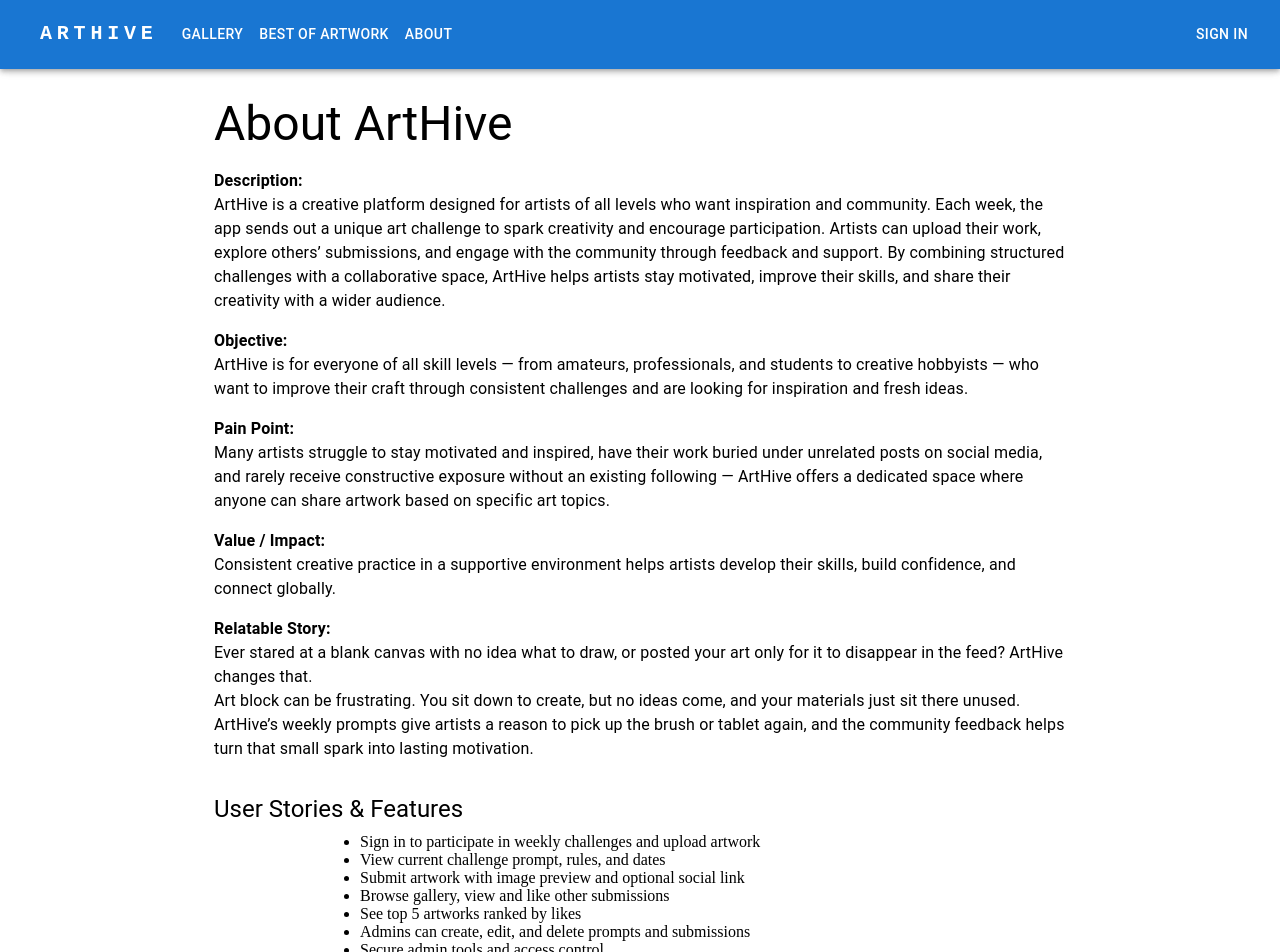
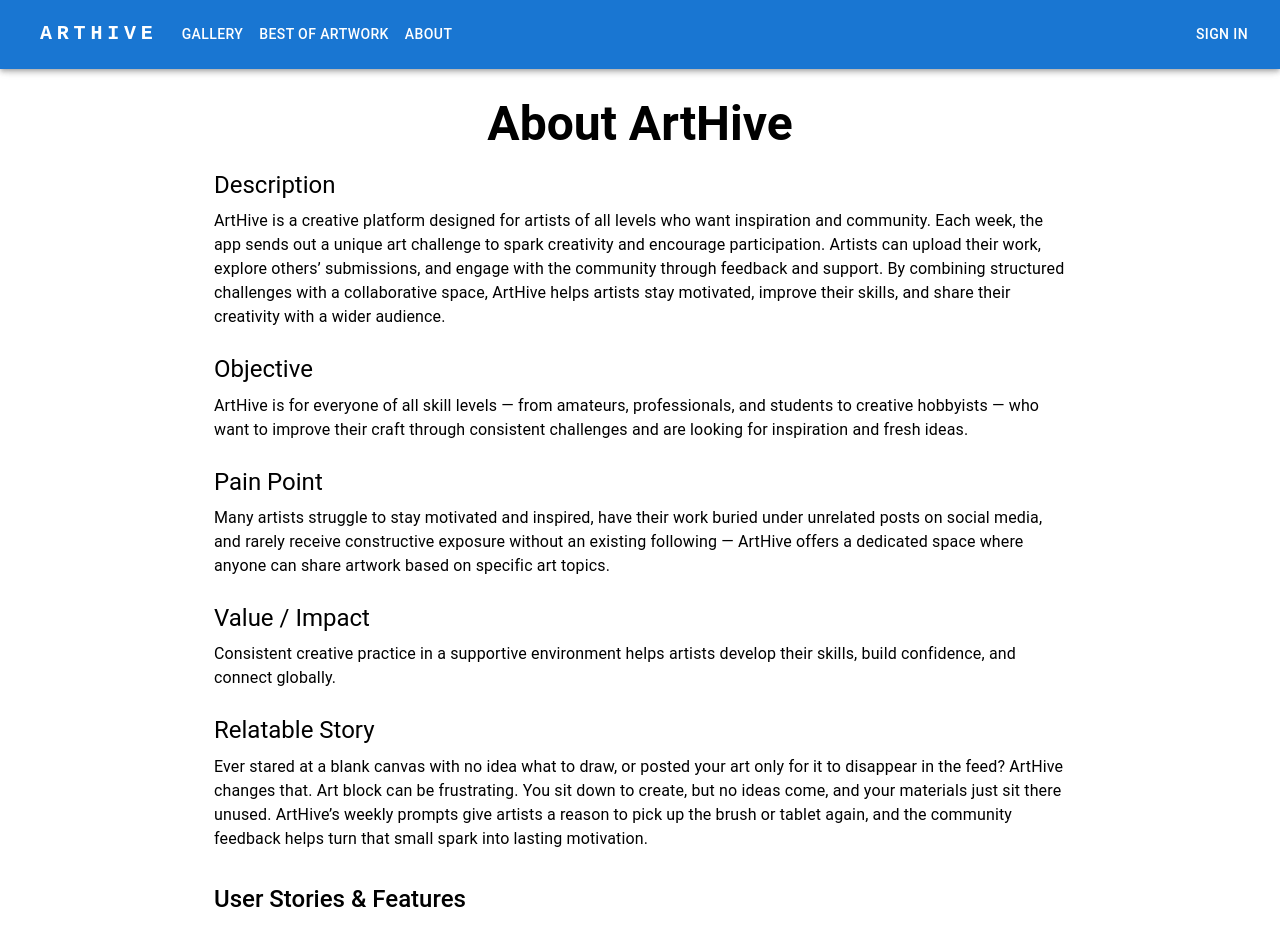
Before and after one commit to Code-the-Dream-School/jj-practicum-team-4-front, a React (Vite) app: page /about in a window 1280 px wide. Shown: the top 952 px of the page. Built offline with nearby package versions, Linux system fonts and the light colour scheme; some icons are missing.

Commit message:
Updated  with MUI

```diff
--- a/package.json
+++ b/package.json
@@ -15,14 +15,12 @@
     "@fontsource/roboto": "^5.2.6",
     "@mui/icons-material": "^7.3.1",
     "@mui/material": "^7.3.1",
-    "@mui/styled-engine-sc": "^7.3.1",
     "axios": "^1.11.0",
     "install": "^0.13.0",
     "npm": "^11.5.2",
     "react": "^19.1.0",
     "react-dom": "^19.1.0",
-    "react-router-dom": "^7.8.2",
-    "styled-components": "^6.1.19"
+    "react-router-dom": "^7.8.2"
   },
   "devDependencies": {
     "@types/react": "^19.1.8",
--- a/src/pages/About.jsx
+++ b/src/pages/About.jsx
@@ -1,69 +1,93 @@
 import React from "react";
-import { Box, Typography, Container } from "@mui/material";
-
+import { Box, Typography, Container, List, ListItem } from "@mui/material";
 export default function About() {
+  const features = [
+    "Sign in to participate in weekly challenges and upload artwork",
+    "View current challenge prompt, rules, and dates",
+    "Submit artwork with image preview and optional social link",
+    "Browse gallery, view and like other submissions",
+    "See top 5 artworks ranked by likes",
+    "Admins can create, edit, and delete prompts and submissions",
+    "Secure admin tools and access control",
+  ];
   return (
     <Container maxWidth="md">
-      <Box sx={{ py: 4, textAlign: "left" }}>
-        <Typography variant="h3" gutterBottom>
+      <Box sx={{ py: 4 }}>
+        <Typography variant="h3" align="center" fontWeight={600} gutterBottom>
           About ArtHive
         </Typography>
-        <Typography variant="body1" paragraph>
-          <strong>Description:</strong> <br />
-          ArtHive is a creative platform designed for artists of all levels who
-          want inspiration and community. Each week, the app sends out a unique
-          art challenge to spark creativity and encourage participation. Artists
-          can upload their work, explore others’ submissions, and engage with
-          the community through feedback and support. By combining structured
-          challenges with a collaborative space, ArtHive helps artists stay
-          motivated, improve their skills, and share their creativity with a
-          wider audience.
+        <Box sx={{ mb: 3 }}>
+          <Typography variant="h5" fontWeight={400} gutterBottom>
+            Description
           </Typography>
-        <Typography variant="body1" paragraph>
-          <strong>Objective:</strong> <br />
+          <Typography variant="body1">
+            ArtHive is a creative platform designed for artists of all levels
+            who want inspiration and community. Each week, the app sends out a
+            unique art challenge to spark creativity and encourage
+            participation. Artists can upload their work, explore others’
+            submissions, and engage with the community through feedback and
+            support. By combining structured challenges with a collaborative
+            space, ArtHive helps artists stay motivated, improve their skills,
+            and share their creativity with a wider audience.
+          </Typography>
+        </Box>
+        <Box sx={{ mb: 3 }}>
+          <Typography variant="h5" fontWeight={400} gutterBottom>
+            Objective
+          </Typography>
+          <Typography variant="body1">
             ArtHive is for everyone of all skill levels — from amateurs,
             professionals, and students to creative hobbyists — who want to
-          improve their craft through consistent challenges and are looking for
-          inspiration and fresh ideas.
+            improve their craft through consistent challenges and are looking
+            for inspiration and fresh ideas.
           </Typography>
-        <Typography variant="body1" paragraph>
-          <strong>Pain Point:</strong> <br />
-          Many artists struggle to stay motivated and inspired, have their work
-          buried under unrelated posts on social media, and rarely receive
-          constructive exposure without an existing following — ArtHive offers a
-          dedicated space where anyone can share artwork based on specific art
-          topics.
+        </Box>
+        <Box sx={{ mb: 3 }}>
+          <Typography variant="h5" fontWeight={400} gutterBottom>
+            Pain Point
           </Typography>
-        <Typography variant="body1" paragraph>
-          <strong>Value / Impact:</strong> <br />
-          Consistent creative practice in a supportive environment helps artists
-          develop their skills, build confidence, and connect globally.
+          <Typography variant="body1">
+            Many artists struggle to stay motivated and inspired, have their
+            work buried under unrelated posts on social media, and rarely
+            receive constructive exposure without an existing following —
+            ArtHive offers a dedicated space where anyone can share artwork
+            based on specific art topics.
           </Typography>
-        <Typography variant="body1" paragraph>
-          <strong>Relatable Story:</strong> <br />
+        </Box>
+        <Box sx={{ mb: 3 }}>
+          <Typography variant="h5" fontWeight={400} gutterBottom>
+            Value / Impact
+          </Typography>
+          <Typography variant="body1">
+            Consistent creative practice in a supportive environment helps
+            artists develop their skills, build confidence, and connect
+            globally.
+          </Typography>
+        </Box>
+        <Box sx={{ mb: 3 }}>
+          <Typography variant="h5" fontWeight={400} gutterBottom>
+            Relatable Story
+          </Typography>
+          <Typography variant="body1">
             Ever stared at a blank canvas with no idea what to draw, or posted
             your art only for it to disappear in the feed? ArtHive changes that.
-          <br />
             Art block can be frustrating. You sit down to create, but no ideas
             come, and your materials just sit there unused. ArtHive’s weekly
             prompts give artists a reason to pick up the brush or tablet again,
             and the community feedback helps turn that small spark into lasting
             motivation.
           </Typography>
-        <Typography variant="h5" gutterBottom sx={{ mt: 4 }}>
+        </Box>
+        <Typography variant="h5" fontWeight={500} sx={{ mt: 4, mb: 2 }}>
           User Stories & Features
         </Typography>
-        <ul style={{ textAlign: "left", margin: "0 auto", maxWidth: 600 }}>
-          <li>
-            Sign in to participate in weekly challenges and upload artwork
-          </li>
-          <li>View current challenge prompt, rules, and dates</li>
-          <li>Submit artwork with image preview and optional social link</li>
-          <li>Browse gallery, view and like other submissions</li>
-          <li>See top 5 artworks ranked by likes</li>
-          <li>Admins can create, edit, and delete prompts and submissions</li>
-          <li>Secure admin tools and access control</li>
-        </ul>
+        <List>
+          {features.map((feature, idx) => (
+            <ListItem key={idx} disableGutters>
+              <Typography variant="body1">{feature}</Typography>
+            </ListItem>
+          ))}
+        </List>
       </Box>
     </Container>
   );
```
Also changed, not shown: 1 other file (tests, documents, lock files or other folders). Lines whose indentation alone changed are shown as unchanged.
